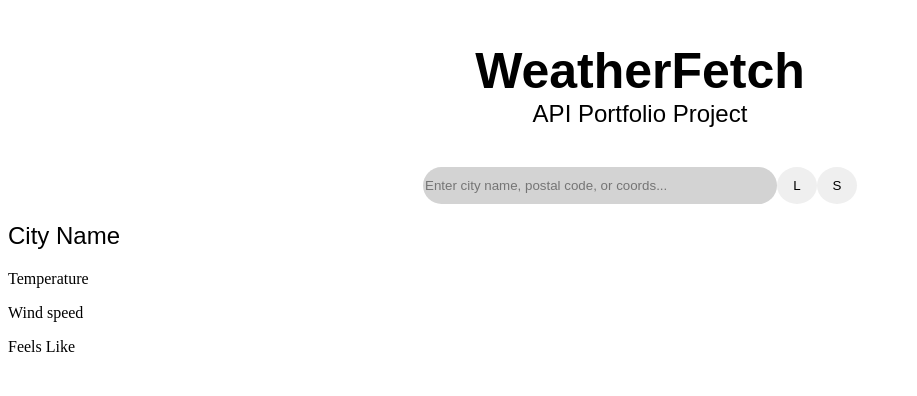
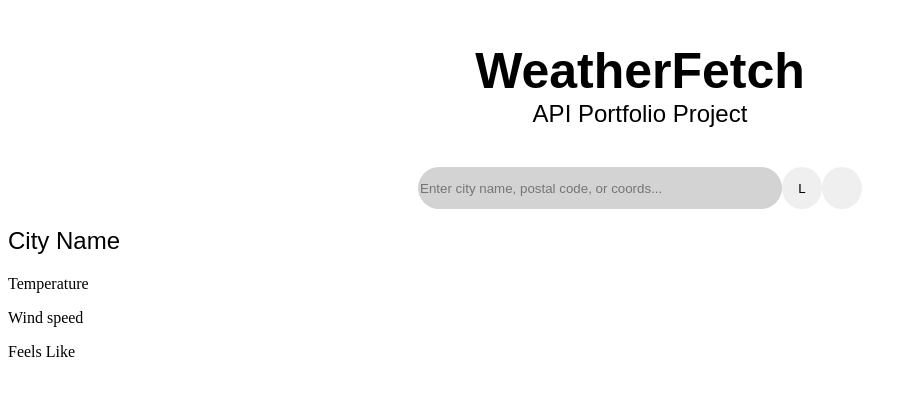
Before and after one commit to JosephCatalano/weather_app, a plain HTML site: page index.html in a window 1280 px wide. Shown: the whole page, without its empty margins (0-917 px from the left). Drawn offline with Linux system fonts and the light colour scheme.

Commit message:
Added more UI features, imported icons, styled search bar and started stylingbuttons

```diff
--- a/index.html
+++ b/index.html
@@ -18,7 +18,7 @@
         placeholder="Enter city name, postal code, or coords..."
       />
       <button id="locateButton">L</button>
-      <button id="searchButton">S</button>
+      <button id="searchButton"></button>
     </div>
     <div id="weather">
       <img id="icon" />
--- a/styles.css
+++ b/styles.css
@@ -34,12 +34,13 @@ h2 {
 }
 
 #inputBox {
-  width: 350px;
-  height: 35px;
+  width: 360px;
+  height: 40px;
   border-radius: 25px;
   border-width: 0px;
   background-color: lightgray;
 }
+
 #inputBlock {
   display: flex;
   justify-content: center;
```
Also changed, not shown: media/location_icon.png (added), media/rain_icon.png (added), media/search_icon.png (added), media/temp_icon.png (added), media/wind_icon.png (added), 1 other file.
